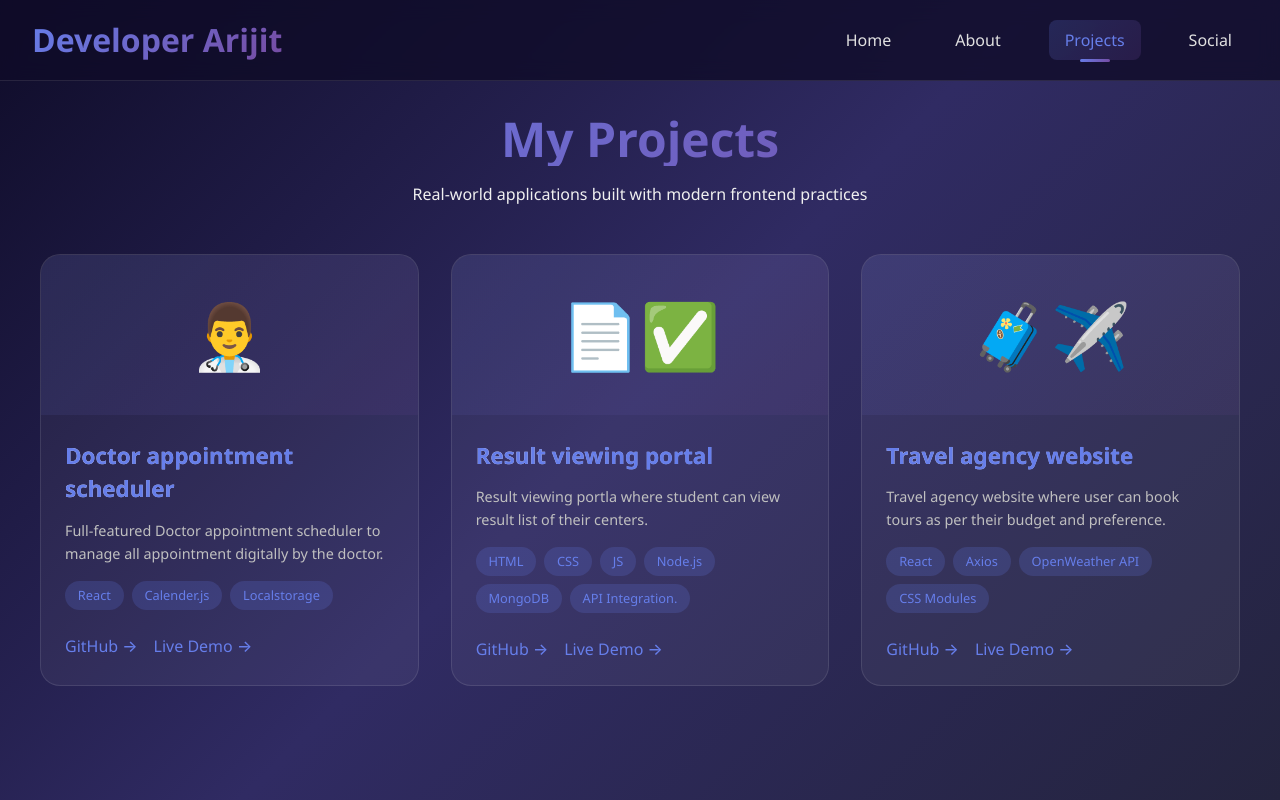
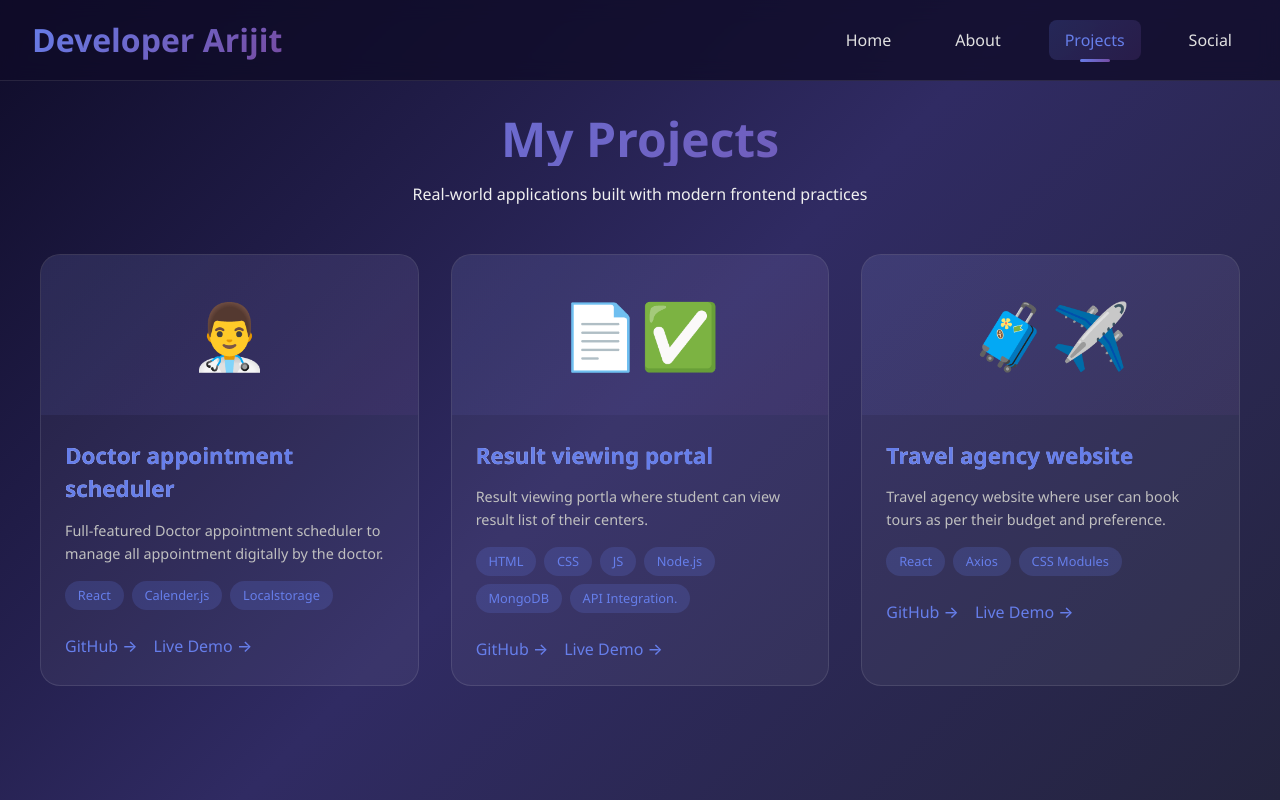
Before and after one commit to FreelancerArijit/devportfolio-arijit, a React (Vite) app in the folder portfolio-arijit/: page /projects in a window 1280 px wide. Built offline with nearby package versions, Linux system fonts and the light colour scheme.

Commit message:
Update tech stack for travel agency project
Removed 'OpenWeather API' from tech stack for the travel agency project.

```diff
--- a/portfolio-arijit/src/pages/Projects.jsx
+++ b/portfolio-arijit/src/pages/Projects.jsx
@@ -32,7 +32,7 @@ const Projects = () => {
       title: "Travel agency website",
       description:
         "Travel agency website where user can book tours as per their budget and preference.",
-      tech: ["React", "Axios", "OpenWeather API", "CSS Modules"],
+      tech: ["React", "Axios", "CSS Modules"],
       type: "api",
       github:
         "https://github.com/FreelancerArijit/Travel-agency-website-development",
```
